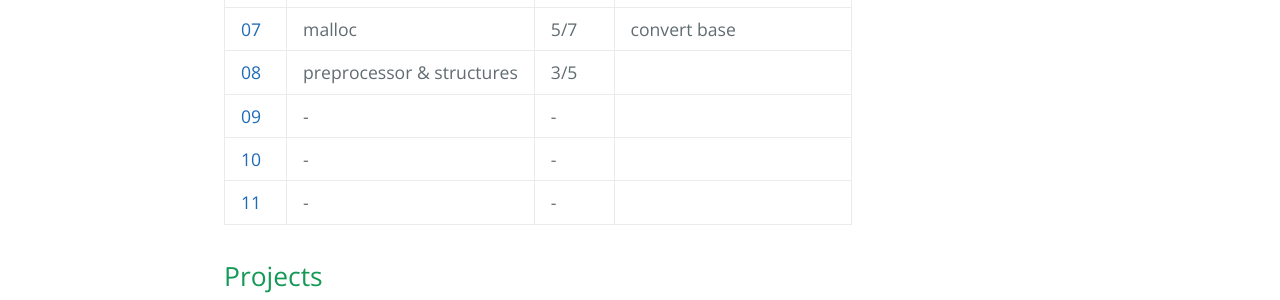
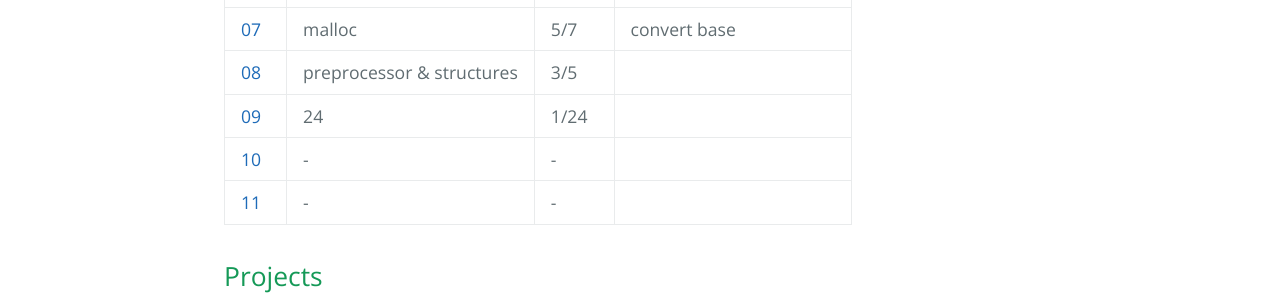
Before and after one commit to Obsaa/42-piscine-c-1, a Jekyll site: the page built from index.md, in a window 1280 px wide. Shown: the part 764-1064 px from the top of the page. Built offline with Jekyll 4.4.1, drawn with Linux system fonts in a browser that asks for light colours.

Commit message:
Update index.md

```diff
--- a/index.md
+++ b/index.md
@@ -15,7 +15,7 @@ layout: base
 | [06](pdfs/j06.pdf) | libft & argc/argv | 3/4 | sort **argv ascii-betically |
 | [07](pdfs/j07.pdf) | malloc | 5/7 | convert base |
 | [08](pdfs/j08.pdf) | preprocessor & structures | 3/5 | |
-| [09](pdfs/j09/ex00.pdf) | - | - | |
+| [09](pdfs/j09/ex00.pdf) | 24 | 1/24 | |
 | [10](pdfs/j10.pdf) | - | - | |
 | [11](pdfs/j11.pdf) | - | - | |
 
```
